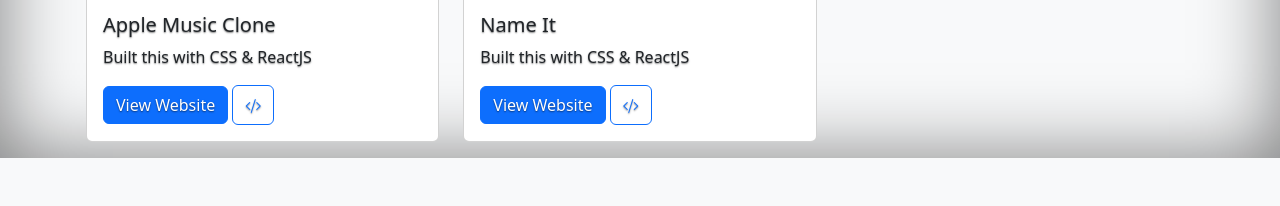
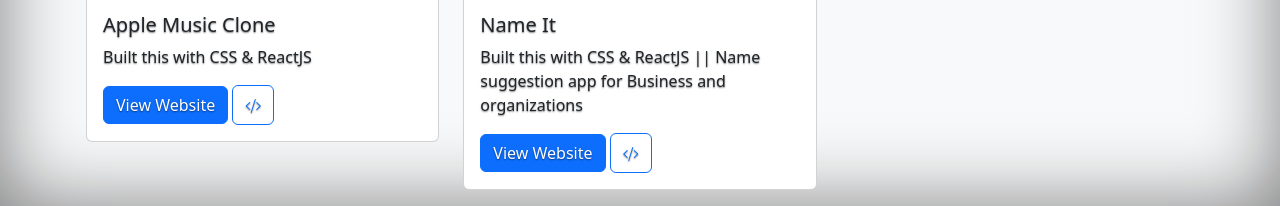
Before and after one commit to ndumisothela/ndumiso-bootstrap-portfolio, a plain HTML site: page index.html in a window 1280 px wide. Shown: the part 2955-3161 px from the top of the page. Before the commit the page ends 3113 px from the top, so only its background shows below. Drawn offline with nearby package versions, Linux system fonts and the light colour scheme.

Commit message:
name it update

```diff
--- a/index.html
+++ b/index.html
@@ -407,7 +407,10 @@
               />
               <div class="card-body">
                 <h5 class="card-title">Name It</h5>
-                <p class="card-text">Built this with CSS & ReactJS</p>
+                <p class="card-text">
+                  Built this with CSS & ReactJS || Name suggestion app for
+                  Business and organizations
+                </p>
                 <a href="#" class="btn btn-primary">View Website</a>
                 <a href="#" class="btn btn-outline-primary"
                   ><i class="bi bi-code-slash"></i
```
